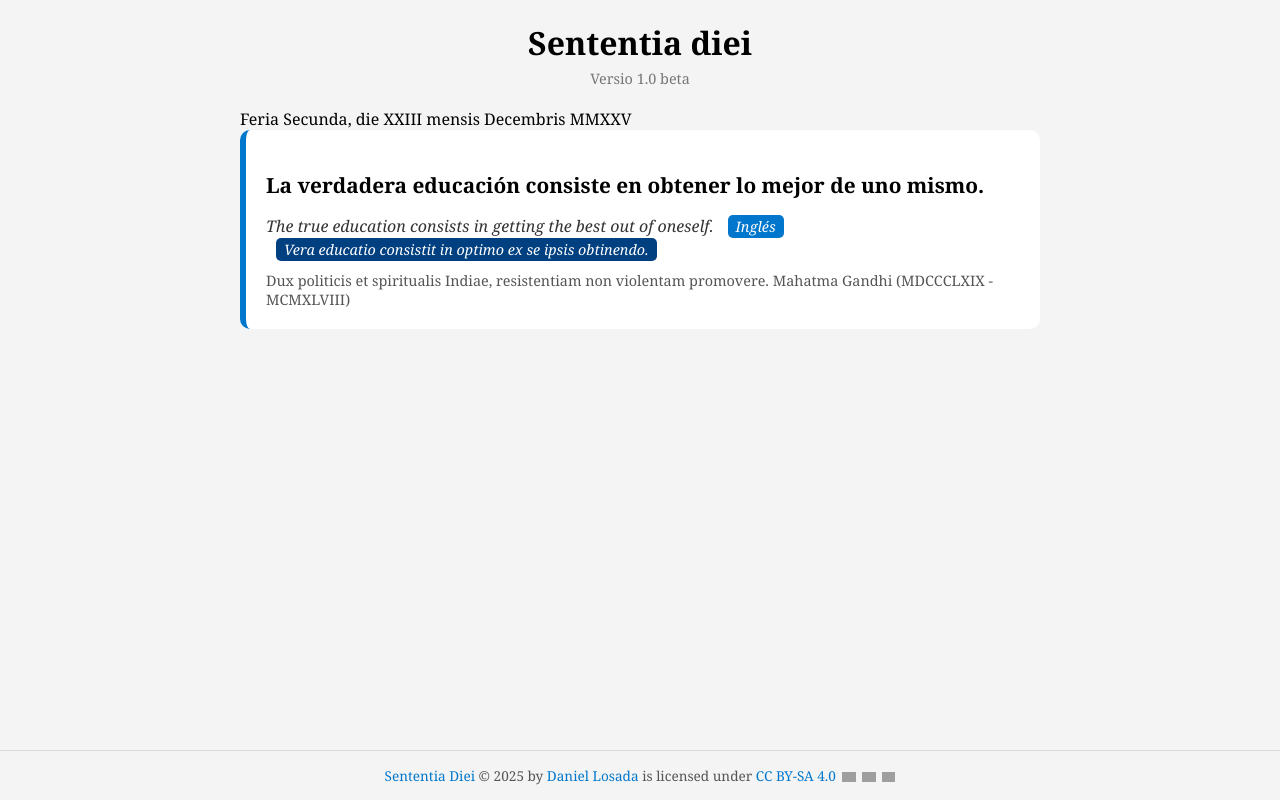
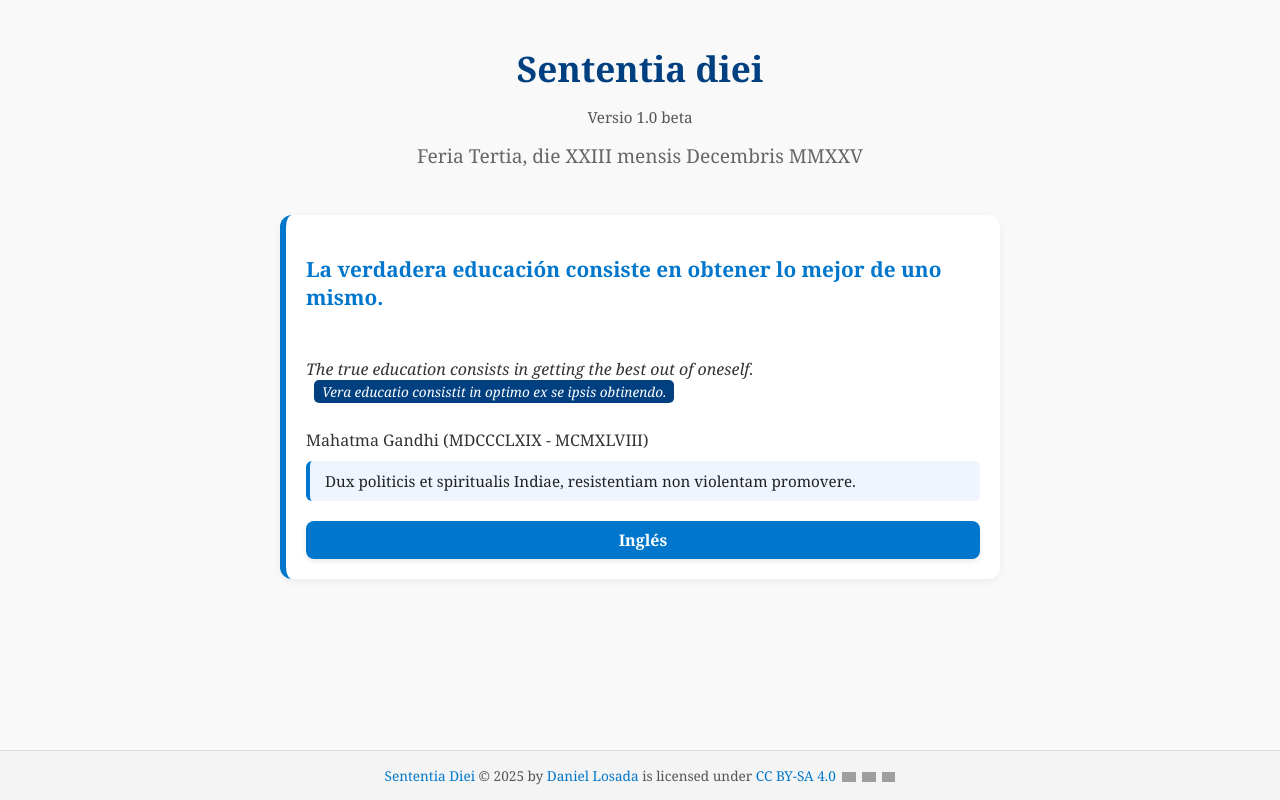
Before and after one commit to danloi2/sententia, a PHP site: page / in a window 1280 px wide. Run offline with PHP 8.4, Linux system fonts and the light colour scheme; grey boxes are pictures that could not be loaded.

Commit message:
refactor: Mejora el estilo y la estructura del CSS, optimizando la presentación de citas y la carga de datos

```diff
--- a/assets/style.css
+++ b/assets/style.css
@@ -1,129 +1,142 @@
+/* ===== Reset y base ===== */
 html, body {
     height: 100%;
     margin: 0;
     padding: 0;
-}
-
-body {
     font-family: 'Georgia', serif;
-    background-color: #f4f4f4;
+    background-color: #f9f9f9;
+    color: #333;
     display: flex;
     flex-direction: column;
     min-height: 100vh;
 }
 
-/* Contenedor principal */
+/* ===== Contenedor principal ===== */
 .container {
     max-width: 800px;
-    width: 100%;
-    margin: 0 auto;
-    flex-grow: 1; /* ocupa espacio restante */
+    width: 90%;
+    margin: 20px auto;
+    flex-grow: 1;
     display: flex;
     flex-direction: column;
+    gap: 10px;
 }
 
-/* Contenido de la cita */
+/* ===== Título y versión ===== */
 h1 {
     text-align: center;
-    font-size: 2em;
+    font-size: 2.2em;
     margin-bottom: 5px;
-}
-
-.fecha {
-    text-align: center;
-    font-size: 1.3em;
-    color: #555;
-    margin-bottom: 15px;
+    color: #004080;
 }
 
 .version {
     text-align: center;
-    font-size: 0.9em;
-    color: #777;
+    font-size: 0.95em;
+    color: #555;
+    margin-bottom: 5px;
+}
+
+#fecha {
+    text-align: center;
+    font-size: 1.2em;
+    color: #666;
     margin-bottom: 20px;
 }
 
-blockquote {
+/* ===== Bloque de cita ===== */
+blockquote.cita-block {
     background-color: #fff;
     padding: 20px;
-    margin: 0 0 15px 0;
     border-left: 6px solid #0077cc;
-    border-radius: 10px;
+    border-radius: 12px;
+    box-shadow: 0 3px 8px rgba(0,0,0,0.05);
+    display: flex;
+    flex-direction: column;
+    gap: 10px;
 }
 
+/* Traducción y cita original ===== */
 .cita-traducida {
     font-size: 1.3em;
     font-weight: bold;
-    margin-bottom: 10px;
+    color: #0077cc;
 }
 
-.cita-original, .cita-la {
+.cita-original {
     font-size: 1em;
     font-style: italic;
     color: #333;
-    margin-bottom: 5px;
 }
 
+.cita-la {
+    font-size: 0.95em;
+    font-style: italic;
+    color: #004080;
+}
+
+/* ===== Etiquetas ===== */
 .idioma-badge, .badge-la {
     display: inline-block;
+    font-size: 0.85em;
+    padding: 2px 8px;
+    border-radius: 5px;
+    margin-left: 8px;
+    font-weight: 500;
+}
+
+.idioma-badge {
     background-color: #0077cc;
     color: #fff;
-    padding: 2px 8px;
-    border-radius: 5px;
-    font-size: 0.9em;
-    margin-left: 10px;
 }
 
 .badge-la {
     background-color: #004080;
+    color: #fff;
 }
 
-footer {
-    font-size: 0.9em;
-    color: #555;
-    margin-top: 10px;
+/* ===== Biografía del autor ===== */
+.biografia {
+    background-color: #eef5ff;
+    border-left: 4px solid #0077cc;
+    padding: 10px 15px;
+    border-radius: 6px;
+    font-size: 0.95em;
+    color: #222;
 }
 
+/* ===== Información adicional ===== */
 .info-boxes {
     display: flex;
+    flex-wrap: wrap;
     gap: 10px;
     margin-top: 10px;
-    flex-wrap: wrap;
 }
 
 .info-box {
     background-color: #0077cc;
     color: #fff;
-    padding: 10px;
+    padding: 8px 12px;
     border-radius: 8px;
     text-align: center;
     font-weight: bold;
     flex: 1;
-    min-width: 100px;
+    min-width: 120px;
+    box-shadow: 0 2px 5px rgba(0,0,0,0.1);
 }
 
-.biografia {
-    background-color: #eef;
-    border-left: 4px solid #0077cc;
-    padding: 10px 15px;
-    margin-top: 10px;
-    border-radius: 5px;
-    font-size: 1em;
-    color: #222;
-}
-
-/* Footer principal centrado */
+/* ===== Footer ===== */
 .site-footer {
-    width: 100%;       /* importante */
-    text-align: center; /* centra todo el contenido */
+    width: 100%;
+    text-align: center;
     font-size: 0.85em;
     color: #555;
     padding: 15px 0;
     border-top: 1px solid #ddd;
-    box-sizing: border-box; /* evita overflow en Firefox */
+    box-sizing: border-box;
+    background-color: #f4f4f4;
 }
 
-/* Enlaces e iconos del footer */
 .site-footer a {
     color: #0077cc;
     text-decoration: none;
@@ -136,3 +149,16 @@ footer {
     max-height: 1em;
     margin-left: 0.2em;
 }
+
+/* ===== Responsivo ===== */
+@media (max-width: 600px) {
+    blockquote.cita-block {
+        padding: 15px;
+    }
+    .cita-traducida {
+        font-size: 1.1em;
+    }
+    .info-box {
+        min-width: 100%;
+    }
+}
--- a/index.html
+++ b/index.html
@@ -10,13 +10,8 @@
     <h1>Sententia diei</h1>
     <div class="version">Versio 1.0 beta</div>
     <div id="fecha">Cargando fecha...</div>
-    <div id="cita-container">Cargando citas...</div>
+    <div id="cita-container">Cargando cita...</div>
   </div>
-
-  <!-- Scripts modulares -->
-  <script src="js/utils.js"></script>
-  <script src="js/fecha.js"></script>
-  <script src="js/lecturaJson.js"></script>
 
   <footer class="site-footer">
     <a href="https://github.com/danloi2/sententia">Sententia Diei</a> © 2025 by
@@ -27,5 +22,9 @@
     <img src="https://mirrors.creativecommons.org/presskit/icons/by.svg" alt="">
     <img src="https://mirrors.creativecommons.org/presskit/icons/sa.svg" alt="">
   </footer>
+
+  <script src="js/utils.js"></script>
+  <script src="js/fecha.js"></script>
+  <script src="js/lecturaJson.js"></script>
 </body>
 </html>
--- a/js/fecha.js
+++ b/js/fecha.js
@@ -1,6 +1 @@
-document.addEventListener('DOMContentLoaded', () => {
-  const fechaElem = document.getElementById('fecha');
-  if (fechaElem) {
-    fechaElem.textContent = Utils.fechaHoyLatina();
-  }
-});
+document.getElementById('fecha').textContent = Utils.fechaHoyLatina();
--- a/js/lecturaJson.js
+++ b/js/lecturaJson.js
@@ -1,35 +1,37 @@
-document.addEventListener('DOMContentLoaded', () => {
 fetch('./db/esaldi.json')
   .then(res => res.json())
   .then(data => {
-      const cont = document.getElementById('cita-container');
-      if (!data.citas || data.citas.length === 0) {
-        cont.innerHTML = '<p>No hay citas disponibles.</p>';
+    if (!data.citas || !data.citas.length) {
+      document.getElementById('cita-container').innerHTML = '<p>No hay citas disponibles.</p>';
       return;
     }
 
     const cita = data.citas[Math.floor(Math.random() * data.citas.length)];
+    const nacimiento = Utils.numeroRomano(cita.nacimiento_ano);
+    const fallecimiento = Utils.numeroRomano(cita.fallecimiento_ano);
 
     const html = `
       <blockquote class="cita-block">
         ${cita.cita_traducida ? `<p class="cita-traducida">${cita.cita_traducida}</p>` : ''}
         <p class="cita-original">
           ${cita.cita_original}
-            ${cita.idioma ? `<span class="badge idioma-badge">${cita.idioma}</span>` : ''}
-            ${cita.cita_la ? `<span class="badge badge-la">${cita.cita_la}</span>` : ''}
+          ${cita.cita_la ? `<span class="badge-la">${cita.cita_la}</span>` : ''}
         </p>
         <footer>
-            ${cita.biografia_la ? cita.biografia_la + ' ' : ''}
-            ${cita.autor} ${cita.nacimiento_ano || cita.fallecimiento_ano
-              ? `(${Utils.numeroRomano(cita.nacimiento_ano)}${cita.fallecimiento_ano ? ' - ' + Utils.numeroRomano(cita.fallecimiento_ano) : ''})`
-              : ''}
+          ${cita.autor} ${nacimiento || fallecimiento ? `(${nacimiento}${fallecimiento ? ' - '+fallecimiento : ''})` : ''}
         </footer>
+        ${cita.biografia_la ? `<div class="biografia">${cita.biografia_la}</div>` : ''}
+        <div class="info-boxes">
+          ${cita.epoca ? `<div class="info-box">${cita.epoca}</div>` : ''}
+          ${cita.nacion ? `<div class="info-box">${cita.nacion}</div>` : ''}
+          ${cita.idioma ? `<div class="info-box">${cita.idioma}</div>` : ''}
+        </div>
       </blockquote>
     `;
-      cont.innerHTML = html;
+
+    document.getElementById('cita-container').innerHTML = html;
   })
   .catch(err => {
-      console.error('Error cargando JSON:', err);
-      document.getElementById('cita-container').innerHTML = '<p>Error cargando las citas.</p>';
+    console.error(err);
+    document.getElementById('cita-container').innerHTML = '<p>Error cargando citas.</p>';
   });
-});
--- a/js/utils.js
+++ b/js/utils.js
@@ -1,37 +1,25 @@
-// Convierte un número a romano
-function numeroRomano(num) {
-  if (num === null || num === undefined) return '';
-  const valores = [1000, 900, 500, 400, 100, 90, 50, 40, 10, 9, 5, 4, 1];
-  const simbolos = ['M','CM','D','CD','C','XC','L','XL','X','IX','V','IV','I'];
-  let romano = '';
-  let n = Math.abs(num);
-  for (let i = 0; i < valores.length; i++) {
-    while (n >= valores[i]) {
-      romano += simbolos[i];
-      n -= valores[i];
+const Utils = {
+  numeroRomano: function(num) {
+    if (!num) return '';
+    const lookup = {M:1000,CM:900,D:500,CD:400,C:100,XC:90,L:50,XL:40,X:10,IX:9,V:5,IV:4,I:1};
+    let roman = '';
+    for (let i in lookup) {
+      while (num >= lookup[i]) {
+        roman += i;
+        num -= lookup[i];
+      }
     }
+    return roman;
+  },
+
+  fechaHoyLatina: function() {
+    const dias = ['Feria Prima','Feria Secunda','Feria Tertia','Feria Quarta','Feria Quinta','Feria Sexta','Feria Septima'];
+    const meses = [null,'Ianuarii','Februarii','Martii','Aprilis','Maii','Iunii','Iulii','Augusti','Septembris','Octobris','Novembris','Decembris'];
+    const hoy = new Date();
+    const diaSemana = dias[hoy.getDay()];
+    const diaMes = this.numeroRomano(hoy.getDate());
+    const mes = meses[hoy.getMonth()+1];
+    const anio = this.numeroRomano(hoy.getFullYear());
+    return `${diaSemana}, die ${diaMes} mensis ${mes} ${anio}`;
   }
-  return num < 0 ? '-' + romano : romano;
-}
-
-// Devuelve la fecha actual en latín
-function fechaHoyLatina() {
-  const diasSemanaLatinos = ['Feria Septima','Feria Prima','Feria Secunda','Feria Tertia','Feria Quarta','Feria Quinta','Feria Sexta'];
-  const mesesLatinos = [null,'Ianuarii','Februarii','Martii','Aprilis','Maii','Iunii','Iulii','Augusti','Septembris','Octobris','Novembris','Decembris'];
-
-  const ahora = new Date();
-  const diaSemana = ahora.getDay();
-  const diaMes = ahora.getDate();
-  const mes = ahora.getMonth() + 1;
-  const anio = ahora.getFullYear();
-
-  return `${diasSemanaLatinos[diaSemana]}, die ${numeroRomano(diaMes)} mensis ${mesesLatinos[mes]} ${numeroRomano(anio)}`;
-}
-
-// Convierte un año a romano si existe
-function romanoSiExiste(anio) {
-  return anio ? numeroRomano(anio) : '';
-}
-
-// Exportamos funciones globalmente para otros scripts
-window.Utils = { numeroRomano, fechaHoyLatina, romanoSiExiste };
+};
```
Lines whose indentation alone changed are shown as unchanged.
